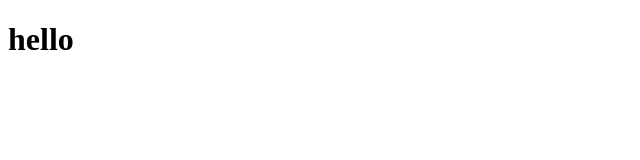
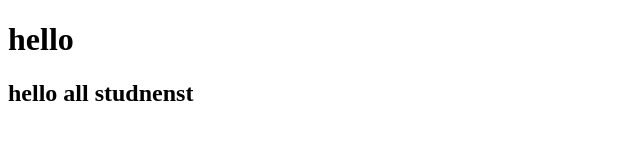
Before and after one commit to monikamk168033-stack/fs04-git, a plain HTML site: page index.html in a window 1280 px wide. Shown: the whole page, without its empty margins (0-640 px from the left). Drawn offline with Linux system fonts and the light colour scheme.

Commit message:
updated homepage

```diff
--- a/index.html
+++ b/index.html
@@ -7,6 +7,7 @@
 </head>
 <body>
     <h1> hello </h1>
+    <h2> hello all studnenst </h2>
 
 </body>
 </html>
```
